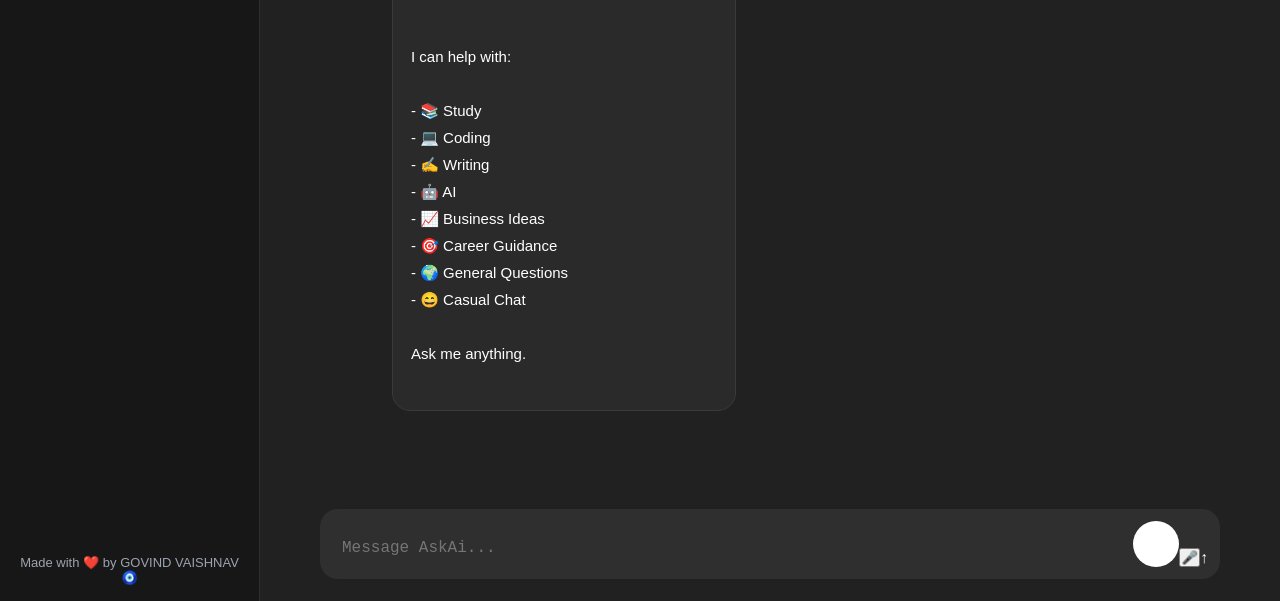
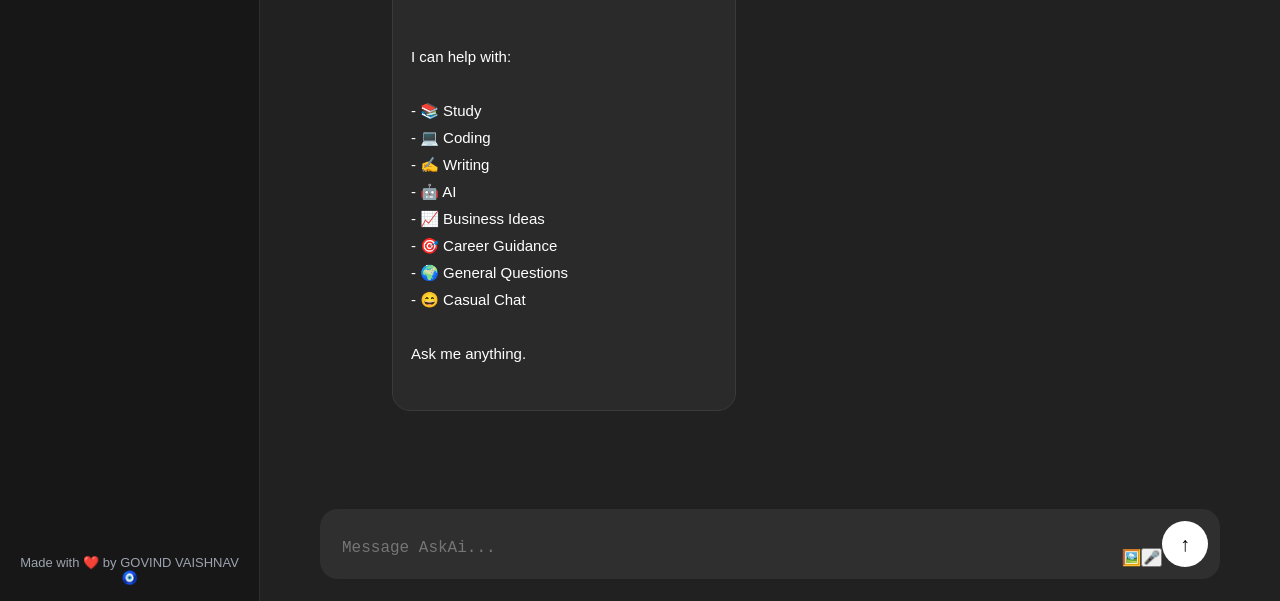
Before and after one commit to govindbairagi3186/AskAi, a website: page index.html in a window 1280 px wide. Shown: the part 199-800 px from the top of the page. Drawn offline with Linux system fonts and the light colour scheme.

Commit message:
Refactor HTML structure and formatting

```diff
--- a/index.html
+++ b/index.html
@@ -1,13 +1,18 @@
 <!DOCTYPE html>
 <html lang="en">
+
 <head>
 
   <meta charset="UTF-8" />
-  <meta name="viewport" content="width=device-width, initial-scale=1.0"/>
+
+  <meta
+    name="viewport"
+    content="width=device-width, initial-scale=1.0"
+  />
 
   <title>AskAi</title>
 
-  <link rel="stylesheet" href="style.css"/>
+  <link rel="stylesheet" href="style.css" />
 
 </head>
 
@@ -24,14 +29,17 @@
         ✨ AskAi 👾
       </div>
 
-      <button class="new-chat-btn" onclick="newChat()">
+      <button
+        class="new-chat-btn"
+        onclick="newChat()"
+      >
         + New Chat
       </button>
 
     </div>
 
     <div class="sidebar-footer">
-      Made with ❤️ by GOVIND VAISHNAV🧿
+      Made with ❤️ by GOVIND VAISHNAV 🧿
     </div>
 
   </aside>
@@ -39,27 +47,57 @@
   <!-- MAIN -->
   <main class="main">
 
-    <!-- TOP -->
+    <!-- TOPBAR -->
     <div class="topbar">
       AskAi
     </div>
 
     <!-- CHAT -->
-    <div id="chatBox" class="chat-box"></div>
+    <div
+      id="chatBox"
+      class="chat-box"
+    ></div>
 
-    <!-- INPUT -->
+    <!-- INPUT AREA -->
     <div class="input-wrapper">
 
       <div class="input-box">
 
+        <!-- TEXTAREA -->
         <textarea
           id="topic"
           rows="1"
           placeholder="Message AskAi..."
         ></textarea>
 
-        <button id="sendBtn" onclick="learnTopic()">
-          <button id="voiceBtn">🎤</button>
+        <!-- IMAGE -->
+        <label
+          for="imageInput"
+          class="icon-btn"
+        >
+          🖼️
+        </label>
+
+        <input
+          type="file"
+          id="imageInput"
+          accept="image/*"
+          hidden
+        />
+
+        <!-- VOICE -->
+        <button
+          id="voiceBtn"
+          class="icon-btn"
+        >
+          🎤
+        </button>
+
+        <!-- SEND -->
+        <button
+          id="sendBtn"
+          onclick="learnTopic()"
+        >
           ↑
         </button>
 
```
